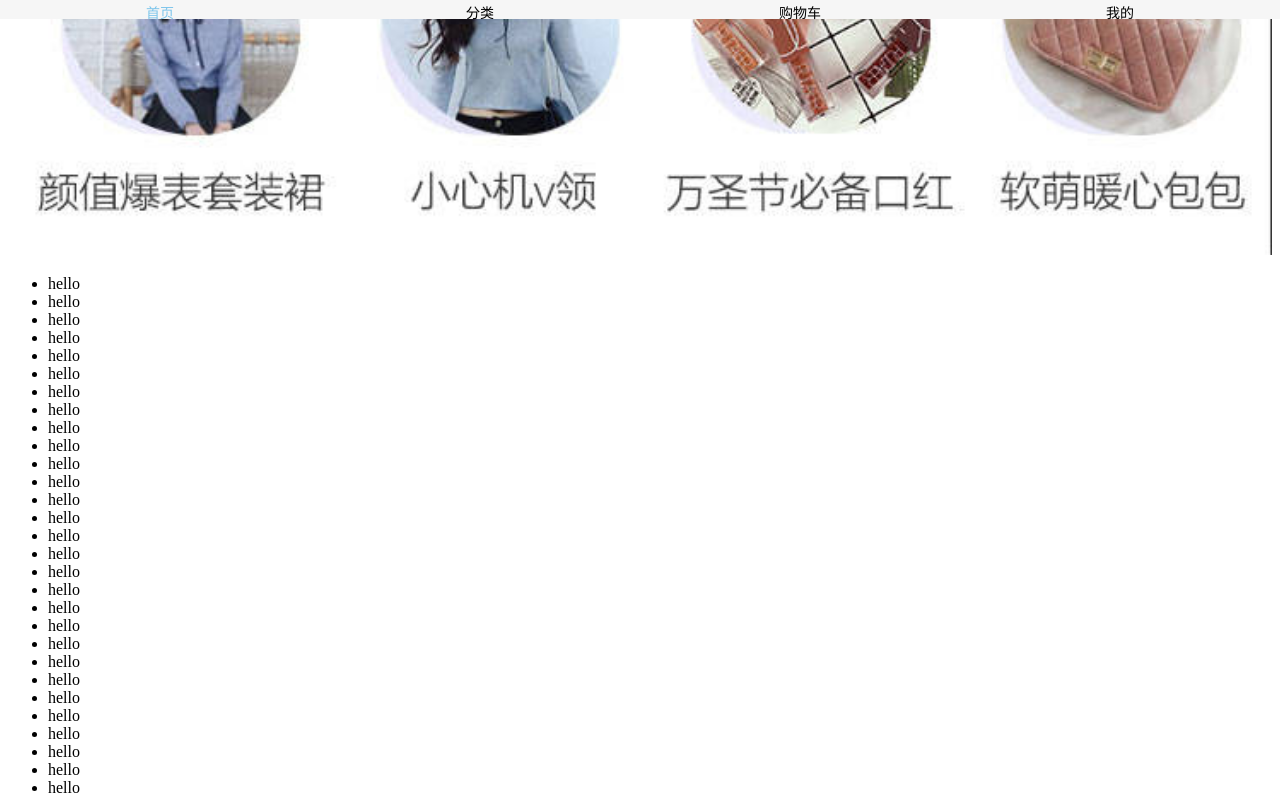
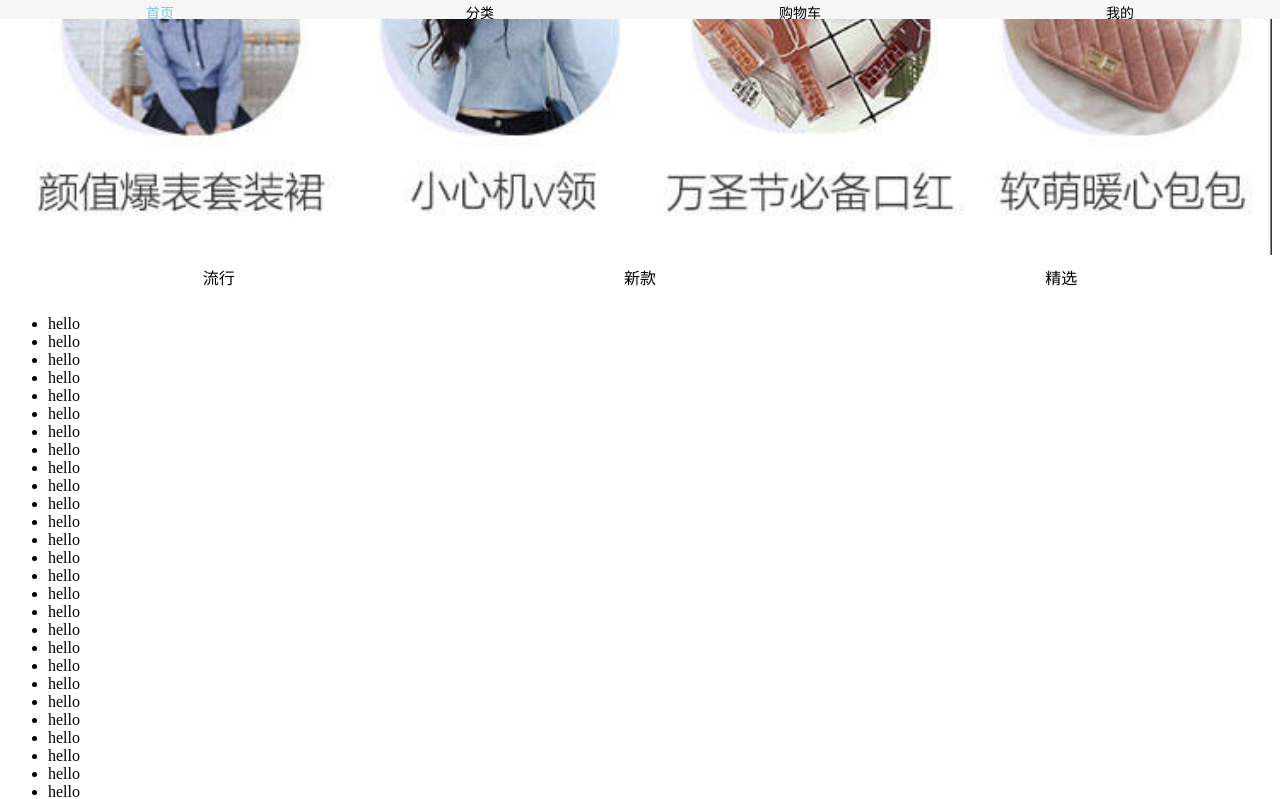
Before and after one commit to 172718133/SuperMall, a Vue app: page /#/home in a window 1280 px wide. Shown: the part 781-1580 px from the top of the page. Built offline with nearby package versions, Linux system fonts and the light colour scheme; no server answers.

Commit message:
首页tab功能

```diff
--- a/src/assets/css/base.css
+++ b/src/assets/css/base.css
@@ -8,6 +8,7 @@
   --color-background: #fff;
   --font-size: 14px;
   --line-height: 1.5;
+  --bgdc: sandybrown;
 }
 
 *,
--- a/src/components/common/navbar/NavBar.vue
+++ b/src/components/common/navbar/NavBar.vue
@@ -18,7 +18,7 @@ export default {
     display: flex;
     height: 44px;
     line-height: 44px;
-    background-color: antiquewhite;
+    background-color: sandybrown;
     position: fixed;
     top: 0;
     right: 0;
--- /dev/null
+++ b/src/components/content/tabControl/TabControl.vue
@@ -0,0 +1,49 @@
+<template>
+  <div class="tab-control">
+    <div class="tab-control-item" v-for="(item, index) in title" :key="index" @click="itemClick(index)">
+      <span :class="index === currentIndex ? 'active' : ''">{{item}}</span>
+    </div>
+  </div>
+</template>
+
+<script>
+export default {
+  name: 'TabControl',
+  props: {
+    title: {
+      type: Array,
+      default () {
+        return []
+      }
+    }
+  },
+  data () {
+    return {
+      currentIndex: 0
+    }
+  },
+  methods: {
+    itemClick (index) {
+      this.currentIndex = index
+    }
+  }
+}
+</script>
+
+<style lang="less" scoped>
+  .tab-control {
+    display: flex;
+    text-align: center;
+    height: 40px;
+    line-height: 40px;
+    background-color: #fff;
+    .tab-control-item {
+      flex: 1;
+    }
+  }
+  .active {
+    padding: 6px 4px;
+    color: var(--bgdc);
+    border-bottom: 2px solid var(--bgdc);
+  }
+</style>
--- a/src/views/home/Home.vue
+++ b/src/views/home/Home.vue
@@ -12,6 +12,7 @@
     </Swiper>
     <Recommend :recommend="recommend"/>
     <FeatureView></FeatureView>
+    <TabControl class="tabcontrol" :title="['流行', '新款', '精选']"></TabControl>
     <ul>
       <li>hello</li>
       <li>hello</li>
@@ -70,14 +71,18 @@
 <script>
 import NavBar from '@/components/common/navbar/NavBar.vue'
 import { Swiper, SwiperItem } from '@/components/common/swiper'
+import TabControl from '@/components/content/tabControl/TabControl.vue'
+
 import Recommend from './comps/RecommendView.vue'
 import FeatureView from './comps/FeatureView.vue'
+
 import { getHomeDataAPI } from '@/api/home.js'
 export default {
   name: 'my-home',
   components: {
     NavBar,
     Swiper,
+    TabControl,
     SwiperItem,
     Recommend,
     FeatureView
@@ -108,4 +113,8 @@ export default {
   .home {
     padding: 44px 0 49px 0;
   }
+  .tabcontrol {
+    position: sticky;
+    top: 44px;
+  }
 </style>
--- a/src/views/home/comps/FeatureView.vue
+++ b/src/views/home/comps/FeatureView.vue
@@ -8,7 +8,7 @@
 
 <script>
 export default {
-  name: 'FeatureView  '
+  name: 'FeatureView'
 }
 </script>
 
```
